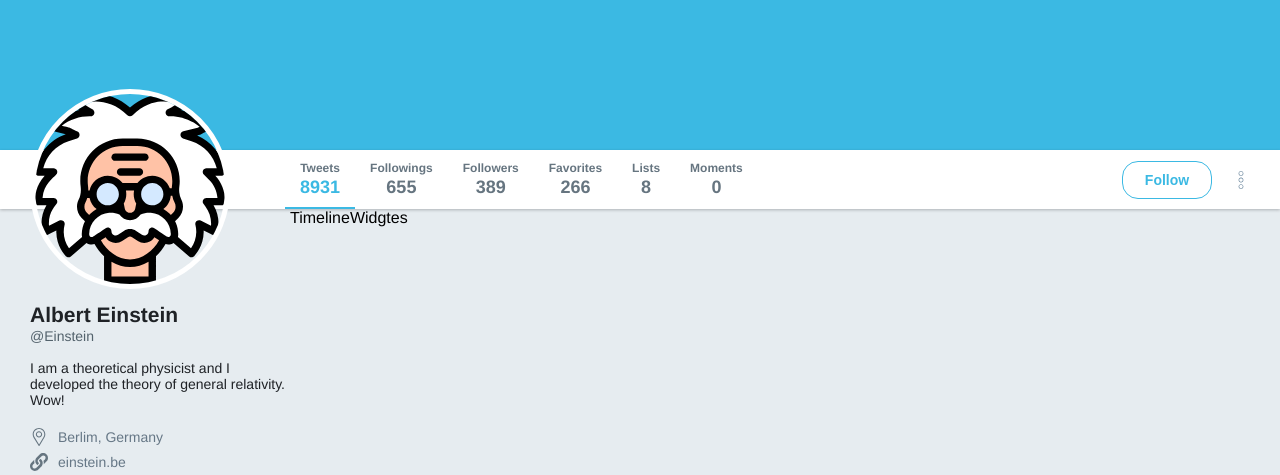
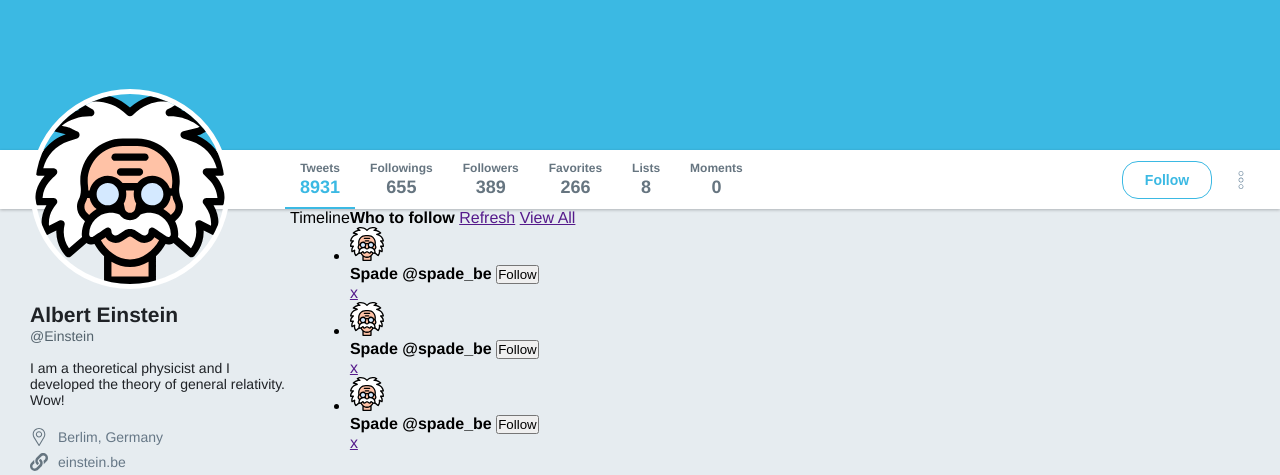
Before and after one commit to alexgomesnet3/twitter-flexbox, a plain HTML site: page index.html in a window 1280 px wide. Shown: the part 276-751 px from the top of the page. Drawn offline with Linux system fonts and the light colour scheme.

Commit message:
Working in aside widgtes

```diff
--- a/index.html
+++ b/index.html
@@ -117,11 +117,56 @@
         </div>
 
       </aside>
+
       <section class="timeline">
         Timeline
       </section>
+
       <aside class="widgtes">
-        Widgtes
+
+        <div class="widget follow">
+          <div class="title">
+            <strong>Who to follow</strong>
+            <a href="">Refresh</a>
+            <a href="">View All</a>
+          </div>
+          <ul>
+            <li>
+              <div class="profile">
+                <img src="./images/einstein.svg" alt="Einstein Avatar" width="34px">
+                <div class="info">
+                  <strong>Spade <span>@spade_be</span></strong>
+                  <button>Follow</button>
+                </div>
+              </div>
+              <a href="">x</a>
+            </li>
+            <li>
+              <div class="profile">
+                <img src="./images/einstein.svg" alt="Einstein Avatar" width="34px">
+                <div class="info">
+                  <strong>Spade <span>@spade_be</span></strong>
+                  <button>Follow</button>
+                </div>
+              </div>
+              <a href="">x</a>
+            </li>
+            <li>
+              <div class="profile">
+                <img src="./images/einstein.svg" alt="Einstein Avatar" width="34px">
+                <div class="info">
+                  <strong>Spade <span>@spade_be</span></strong>
+                  <button>Follow</button>
+                </div>
+              </div>
+              <a href="">x</a>
+            </li>
+          </ul>
+        </div>
+
+        <div class="widget trends">
+
+        </div>
       </aside>
     </div>
 
--- a/style.css
+++ b/style.css
@@ -318,3 +318,7 @@ div.wrapper-content aside.profile .pictures ul li {
   flex-grow: 1;
   margin: 0 5px 5px 0;
 }
+
+div.wrapper-content aside.widgets {
+  width: 290px;
+}
```
